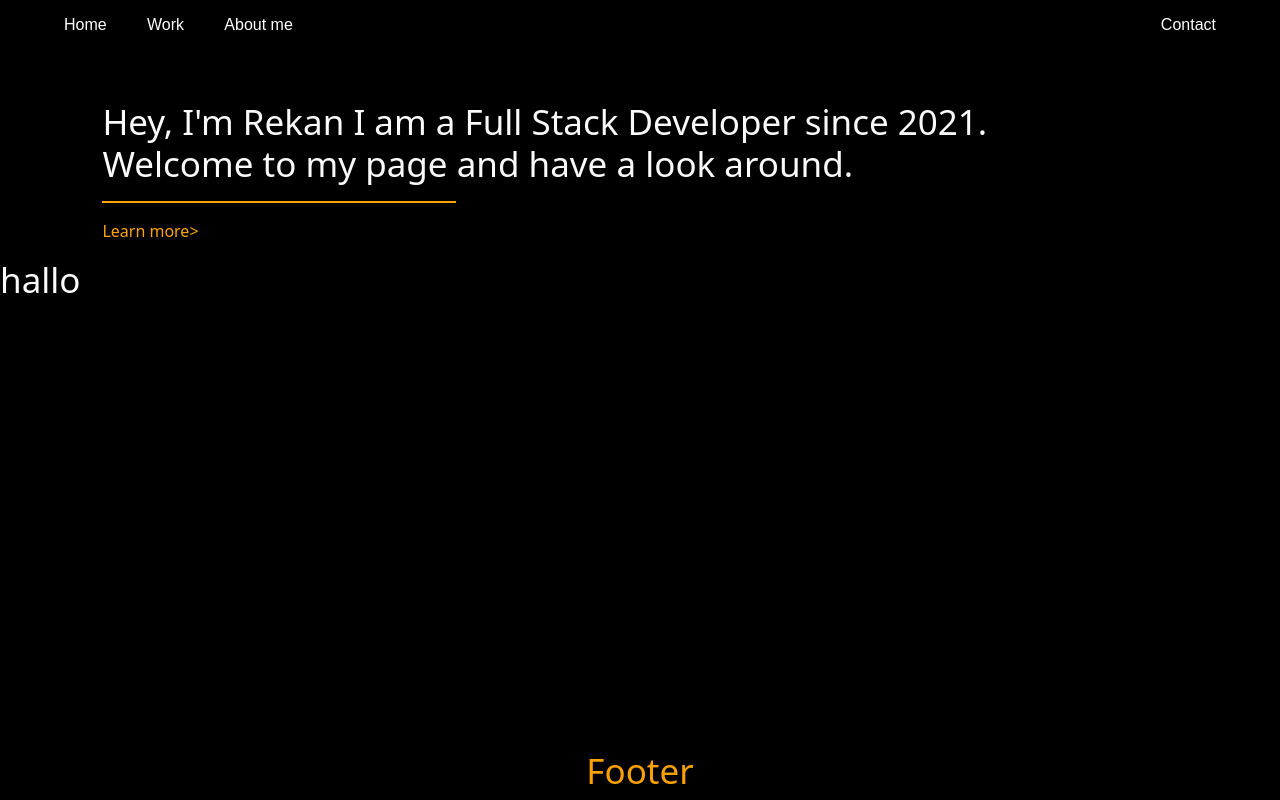
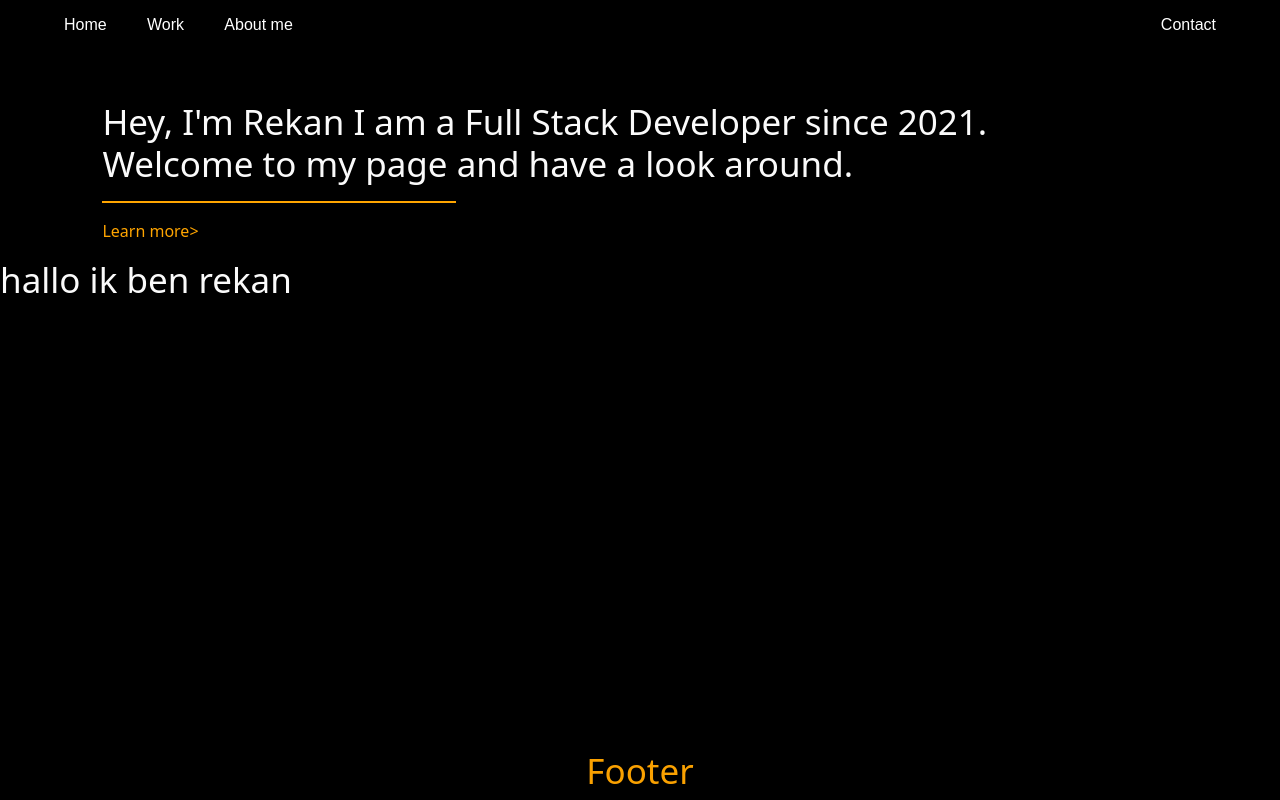
Before and after one commit to A6Dice/Portfolio, a plain HTML site: page index.html in a window 1280 px wide. Drawn offline with nearby package versions, Linux system fonts and the light colour scheme.

Commit message:
hallo ik ben rekan

```diff
--- a/index.html
+++ b/index.html
@@ -41,7 +41,7 @@
   <footer>
     <h1 class="h1Footer">Footer</h1>
   </footer>
-<h1>hallo</h1>
+<h1>hallo ik ben rekan</h1>
   <!-- Here are the inspirations for your own website:
       https://www.yukiasakura.com/
       https://nad.is/
```
